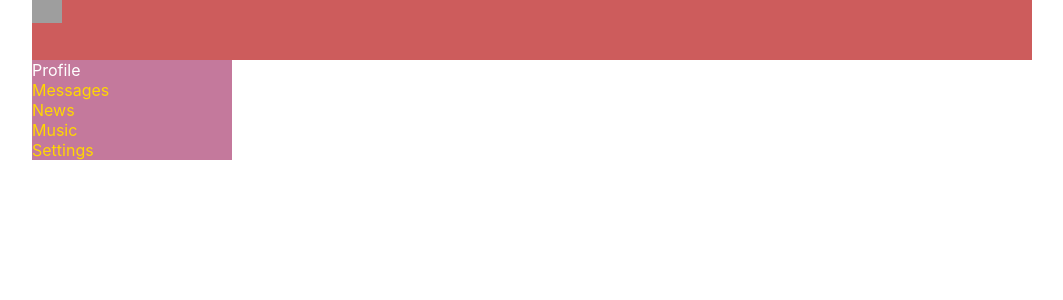
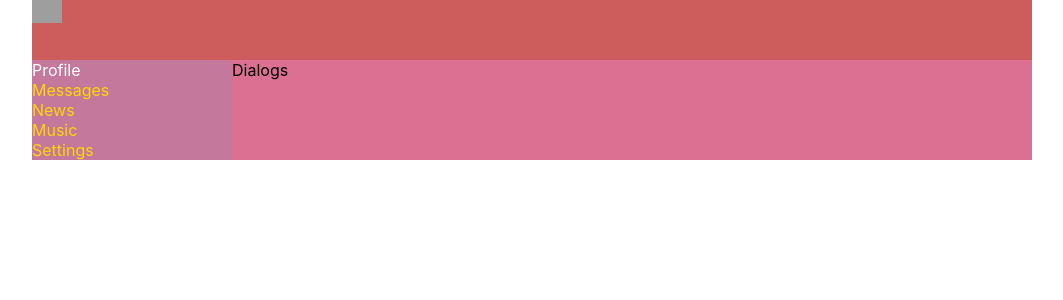
Before and after one commit to sonyhero/samurai-way, a React (Create React App) app: page / in a window 1280 px wide. Shown: the top 300 px of the page, without its empty margins (108-1171 px from the left). Built offline with nearby package versions, Linux system fonts and the light colour scheme; grey boxes are pictures that could not be loaded.

Commit message:
lesson-18-refactoring-css

```diff
--- a/src/App.css
+++ b/src/App.css
@@ -11,3 +11,8 @@
     grid-template-columns: 2fr 10fr;
     /*grid-gap: 10px;*/
 }
+
+.app-wrapper-content {
+    grid-area: c;
+    background-color: palevioletred;
+}
--- a/src/App.tsx
+++ b/src/App.tsx
@@ -1,18 +1,20 @@
 import React from 'react';
 import './App.css';
-import {Header} from "./components/Header/Header";
-import {Navbar} from "./components/Navbar/Navbar";
-import {Profile} from "./components/Profile/Profile";
+import {Header} from './components/Header/Header';
+import {Navbar} from './components/Navbar/Navbar';
+import {Profile} from './components/Profile/Profile';
 import {Dialogs} from './components/Dialogs/Dialogs';
 
 
 const App = () => {
     return (
-        <div className='app-wrapper'>
+        <div className="app-wrapper">
             <Header/>
             <Navbar/>
             {/*<Profile/>*/}
-            <Dialogs/>
+            <div className="app-wrapper-content">
+                <Dialogs/>
+            </div>
         </div>
     );
 }
--- a/src/components/Dialogs/Dialogs.tsx
+++ b/src/components/Dialogs/Dialogs.tsx
@@ -1,10 +1,9 @@
 import React from 'react';
-import s from 'DialogsCSS.module.css'
 
 export const Dialogs = () => {
     return (
         <div>
-
+            Dialogs
         </div>
     )
 }
--- a/src/components/Profile/Profile.tsx
+++ b/src/components/Profile/Profile.tsx
@@ -1,10 +1,9 @@
 import React from "react";
-import s from './ProfileCSS.module.css'
 import {MyPosts} from "./MyPosts/MyPosts";
 
 export const Profile = () => {
     return (
-        <div className={s.content}>
+        <div>
             <div>
                 <img
                     src="https://cdn.wallpapersafari.com/66/25/slYcCE.jpg"
--- a/src/components/Profile/ProfileCSS.module.css
+++ /dev/null
@@ -1,4 +0,0 @@
-.content {
-    grid-area: c;
-    background-color: palevioletred;
-}
```
Lines whose indentation alone changed are shown as unchanged.
